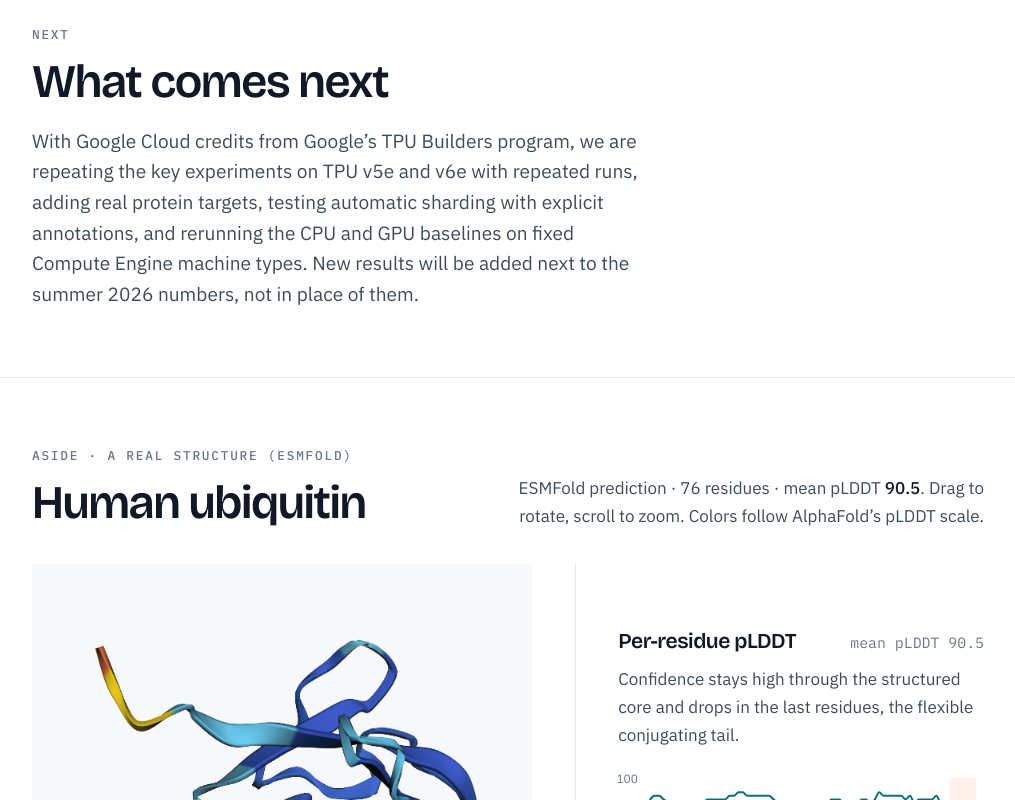
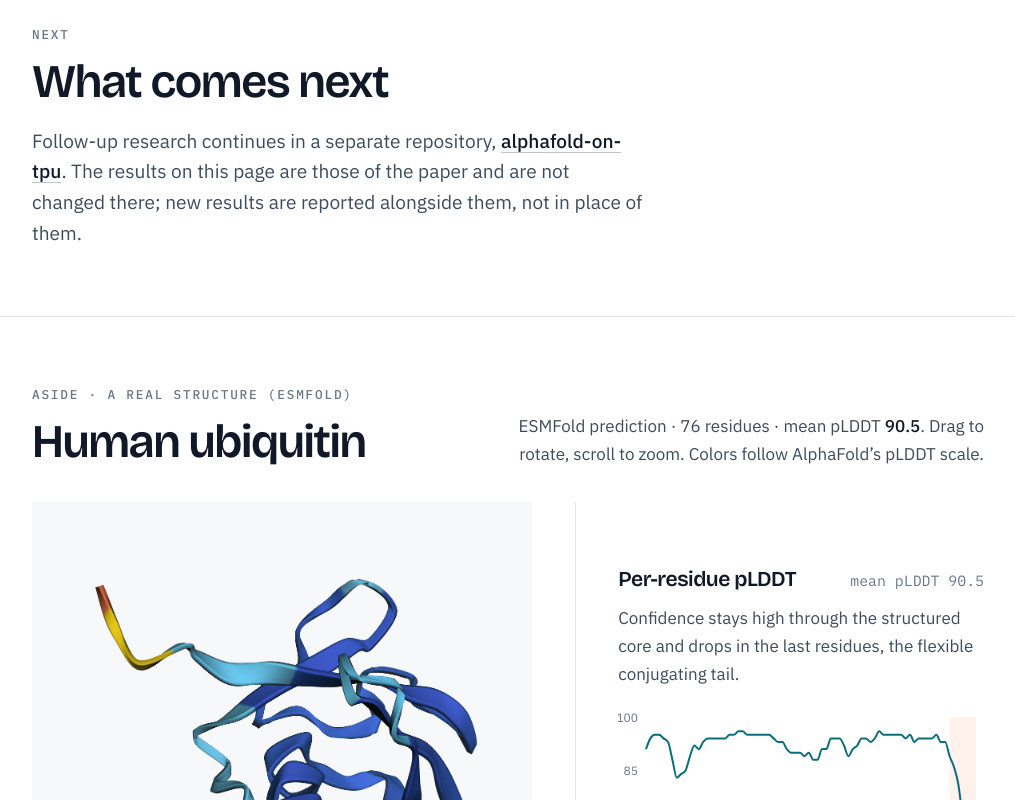
Before and after one commit to lorenzopazienza/alphafold-tpu-benchmark, a React (Vite) app in the folder website/: page / in a window 1280 px wide. Shown: the part 10020-10820 px from the top of the page, without its empty margins (132-1147 px from the left). Built offline with nearby package versions, Linux system fonts and the light colour scheme.

Commit message:
Mark the repository as the archive of arXiv:2609.34818 and point to the follow-up repository

```diff
--- a/website/index.html
+++ b/website/index.html
@@ -391,7 +391,7 @@
           <li><a href="#experiments">Experiments - twelve TPU follow-ups</a></li>
           <li><a href="#af3">AlphaFold 3 - Google Colab compare + interactive CIF + TPU wall</a></li>
           <li><a href="#cost">Cost - scaling law + $/1k</a></li>
-          <li><a href="#next">Next - TPU Builders follow-up</a></li>
+          <li><a href="#next">Next - follow-up repository</a></li>
           <li><a href="#structure">Structure - ubiquitin 3D + pLDDT</a></li>
           <li><a href="#reproduce">Reproduce - repo + docker + slides PDF</a></li>
         </ol>
@@ -764,12 +764,11 @@ value should be one of &lt;cpu|gpu|mps&gt;
 
       <h2 id="next">Next</h2>
       <p>
-        With Google Cloud credits from Google&rsquo;s TPU Builders program, we are
-        repeating the key experiments on TPU v5e and v6e with repeated runs,
-        adding real protein targets, testing automatic sharding with explicit
-        annotations, and rerunning the CPU and GPU baselines on fixed Compute
-        Engine machine types. New results will be added next to the summer 2026
-        numbers, not in place of them.
+        Follow-up research continues in a separate repository,
+        <a href="https://github.com/lorenzopazienza/alphafold-on-tpu"
+          >alphafold-on-tpu</a
+        >. The results on this page are those of the paper and are not changed
+        there; new results are reported alongside them, not in place of them.
       </p>
 
       <h2 id="structure">Structure - Human ubiquitin</h2>
--- a/website/src/components/Footer.jsx
+++ b/website/src/components/Footer.jsx
@@ -1,4 +1,5 @@
 const REPO = 'https://github.com/lorenzopazienza/alphafold-tpu-benchmark'
+const FOLLOW_UP = 'https://github.com/lorenzopazienza/alphafold-on-tpu'
 const ARXIV_ABS = 'https://arxiv.org/abs/2609.34818'
 const ARXIV_PDF = 'https://arxiv.org/pdf/2609.34818'
 const SLIDES =
@@ -52,6 +53,14 @@ export default function Footer() {
             GitHub
           </a>
           <a
+            href={FOLLOW_UP}
+            target="_blank"
+            rel="noreferrer"
+            className="link-quiet inline-flex min-h-11 min-w-11 items-center text-sm"
+          >
+            Follow-up
+          </a>
+          <a
             href={SLIDES}
             download
             className="link-quiet inline-flex min-h-11 min-w-11 items-center text-sm"
--- a/website/src/components/Next.jsx
+++ b/website/src/components/Next.jsx
@@ -1,3 +1,5 @@
+const FOLLOW_UP = 'https://github.com/lorenzopazienza/alphafold-on-tpu'
+
 export default function Next() {
   return (
     <section id="next" className="border-t border-line bg-panel">
@@ -6,12 +8,18 @@ export default function Next() {
           <p className="kicker">Next</p>
           <h2 className="section-title">What comes next</h2>
           <p className="section-lede">
-            With Google Cloud credits from Google&rsquo;s TPU Builders program,
-            we are repeating the key experiments on TPU v5e and v6e with
-            repeated runs, adding real protein targets, testing automatic
-            sharding with explicit annotations, and rerunning the CPU and GPU
-            baselines on fixed Compute Engine machine types. New results will be
-            added next to the summer 2026 numbers, not in place of them.
+            Follow-up research continues in a separate repository,{' '}
+            <a
+              href={FOLLOW_UP}
+              target="_blank"
+              rel="noreferrer"
+              className="link-quiet font-medium text-ink"
+            >
+              alphafold-on-tpu
+            </a>
+            . The results on this page are those of the paper and are not
+            changed there; new results are reported alongside them, not in place
+            of them.
           </p>
         </div>
       </div>
```
Also changed, not shown: website/public/llms.txt, 2 other files (tests, documents, lock files or other folders).
